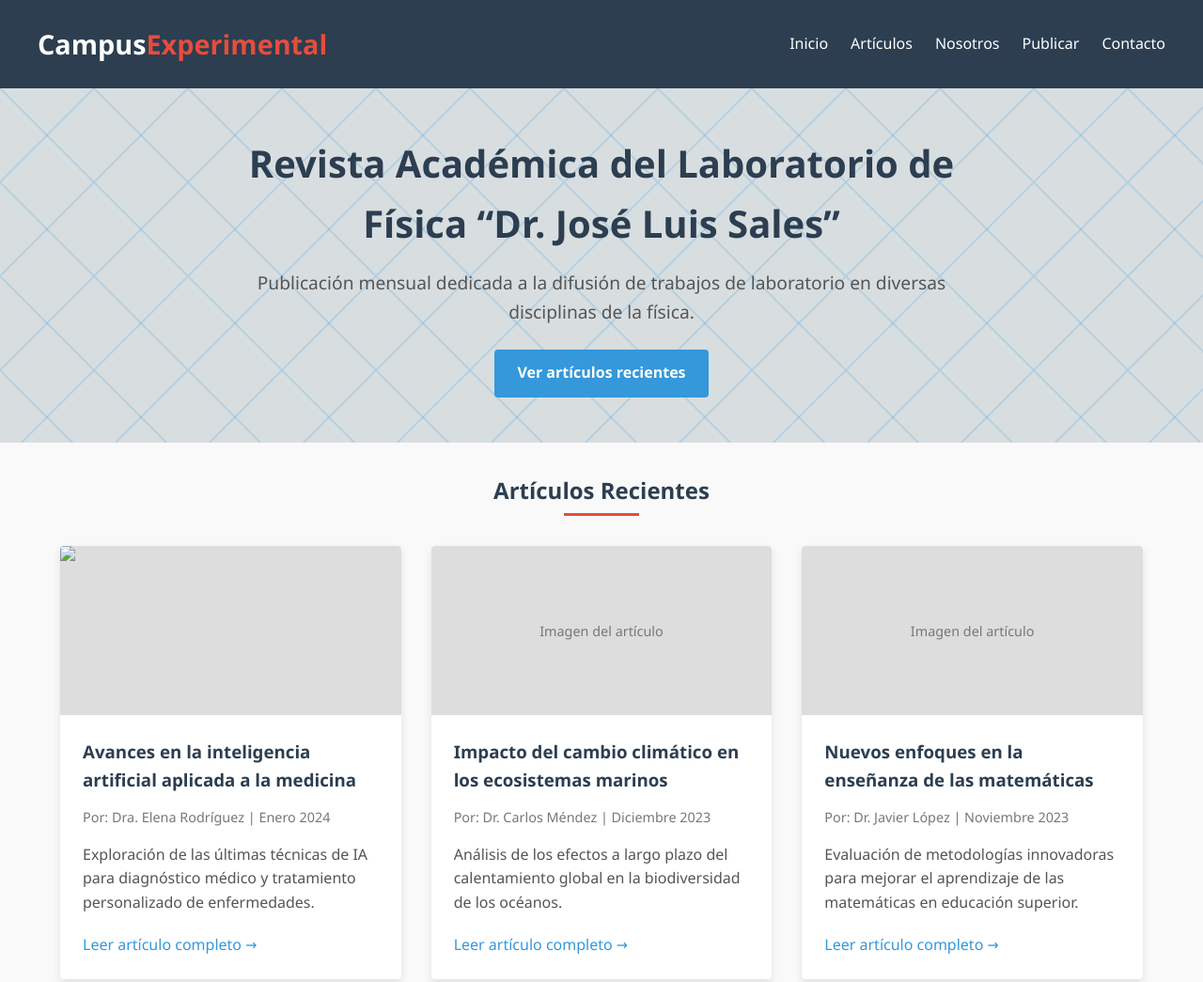
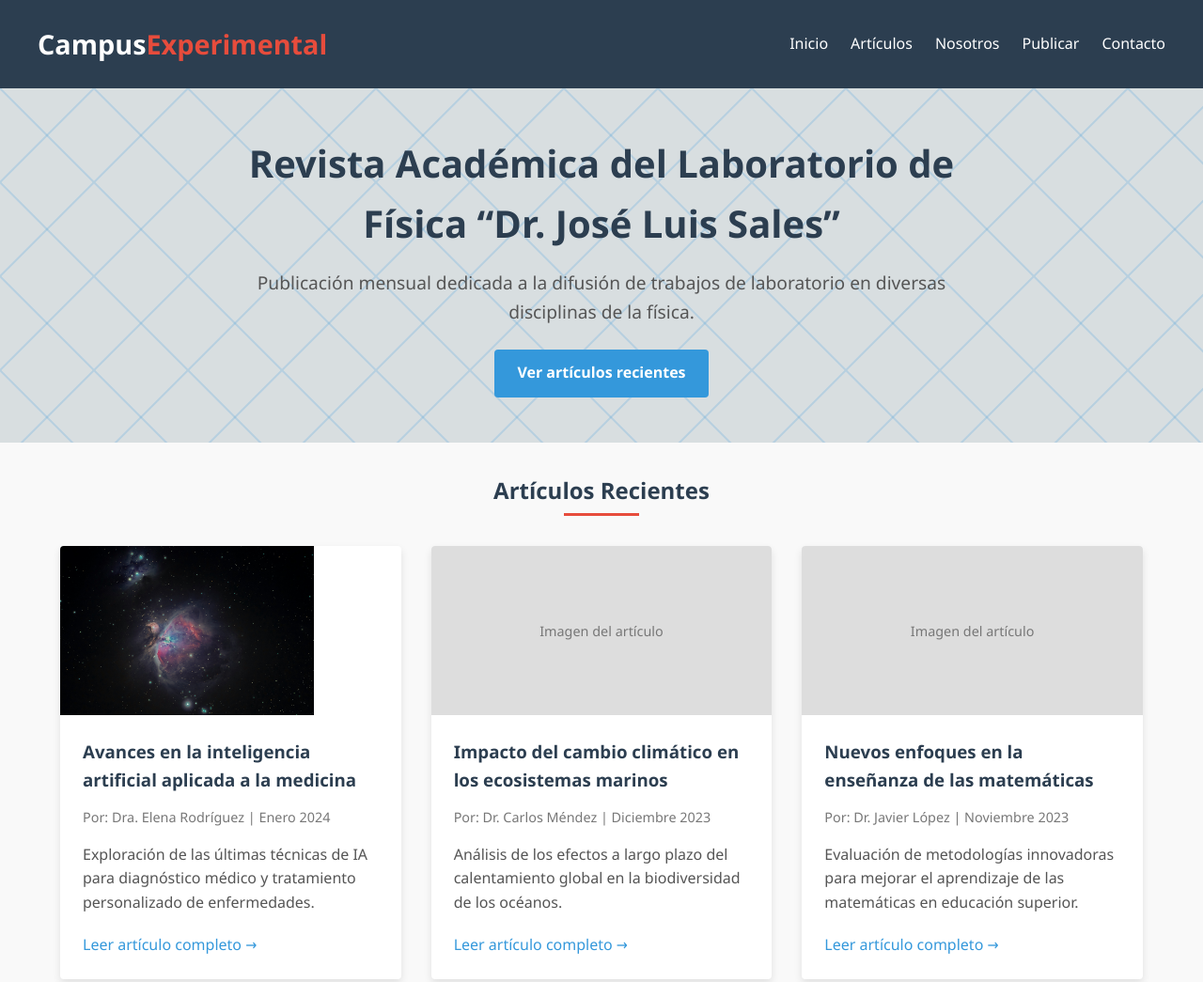
Before and after one commit to braian-3402/braian-3402.github.io, a plain HTML site: page index.html in a window 1280 px wide. Shown: the top 1045 px of the page at 94% size. Drawn offline with Linux system fonts and the light colour scheme.

Commit message:
Update index.html

```diff
--- a/index.html
+++ b/index.html
@@ -350,7 +350,7 @@
         <h2 class="section-title">Artículos Recientes</h2>
         <div class="articles-grid">
             <div class="article-card">
-                <img class="article-img" src="braian-3402.github.io/imágenes/orión.jpg">
+                <img class="article-img" src="https://github.com/braian-3402/braian-3402.github.io/blob/main/imagenes/orion.jpg" alt="Nebulosa de Orión">
                 <div class="article-content">
                     <h3>Avances en la inteligencia artificial aplicada a la medicina</h3>
                     <div class="article-meta">Por: Dra. Elena Rodríguez | Enero 2024</div>
```
